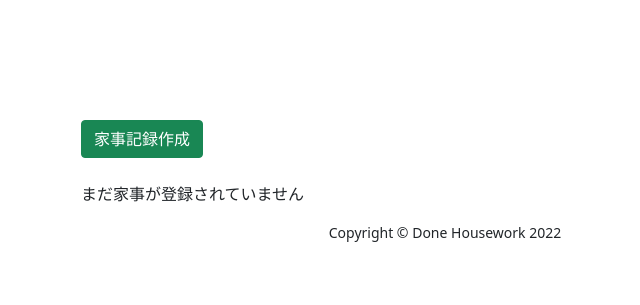
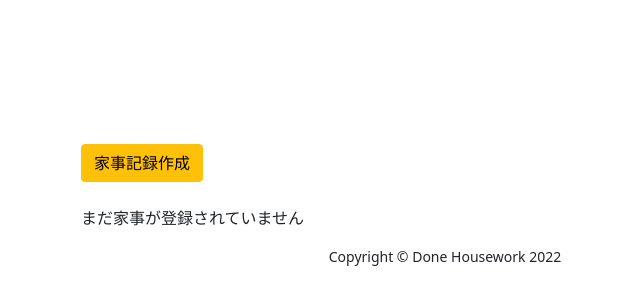
Before and after one commit to YoshidaErina19/done_housework_git, a Django app: template housework/templates/housework_list.html in a window 1280 px wide. Shown: the part 70-375 px from the top of the page, without its empty margins (195-835 px from the left). Run offline with Django 3.2, Linux system fonts and the light colour scheme; the template is opened without the code that fills it, so the values that code supplies are empty; some libraries are stand-ins or nearby versions.

Commit message:
ボタン色変更

```diff
--- a/housework/templates/housework_list.html
+++ b/housework/templates/housework_list.html
@@ -13,12 +13,8 @@
     <div class="row">
         <div class="my-div-style w-100">
             <div class="col-lg-8 col-md-10 mx-auto">
+                <a class="btn btn-warning mt-5 ml-2" href="{% url 'housework:housework_create' %}">家事記録作成</a>
                 <br>
-                <div class="clearfix float-right">
-                    <a class="float-right" href="{% url 'housework:housework_create' %}">
-                        <button class="btn btn-success">家事記録作成</button>
-                    </a>
-                </div>
                 <br>
                 {% for housework in housework_list %}
                   <div class="post-preview">
```
